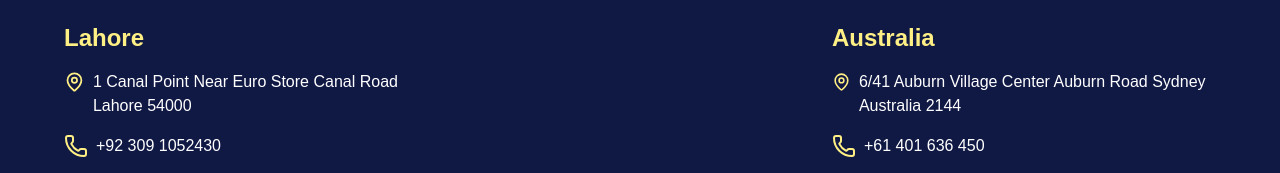
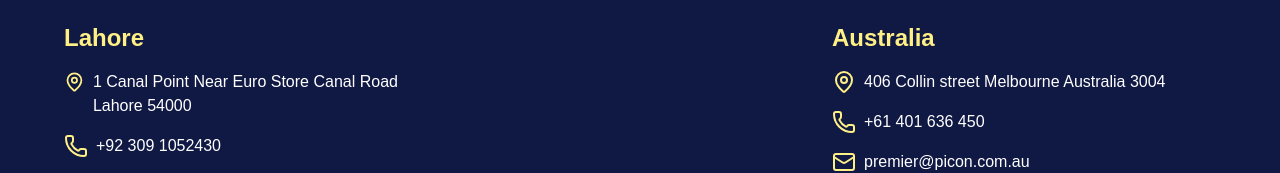
Before and after one commit to Ahsan0055/picon-website, a Next.js app: page /aboutus in a window 1280 px wide. Shown: the part 3296-3469 px from the top of the page. Built offline with nearby package versions, Linux system fonts and the light colour scheme.

Commit message:
Fix address in footersection

```diff
--- a/src/components/FooterSection.js
+++ b/src/components/FooterSection.js
@@ -38,7 +38,7 @@ export default function FooterSection() {
           </h4>
           <div className="flex items-start gap-2">
             <MapPin className="text-yellow-200" />
-            <p>6/41 Auburn Village Center Auburn Road Sydney Australia 2144</p>
+            <p>406 Collin street Melbourne Australia 3004</p>
           </div>
           <div className="flex items-center gap-2">
             <Phone className="text-yellow-200" />
```
Also changed, not shown: 1 other file (tests, documents, lock files or other folders).
